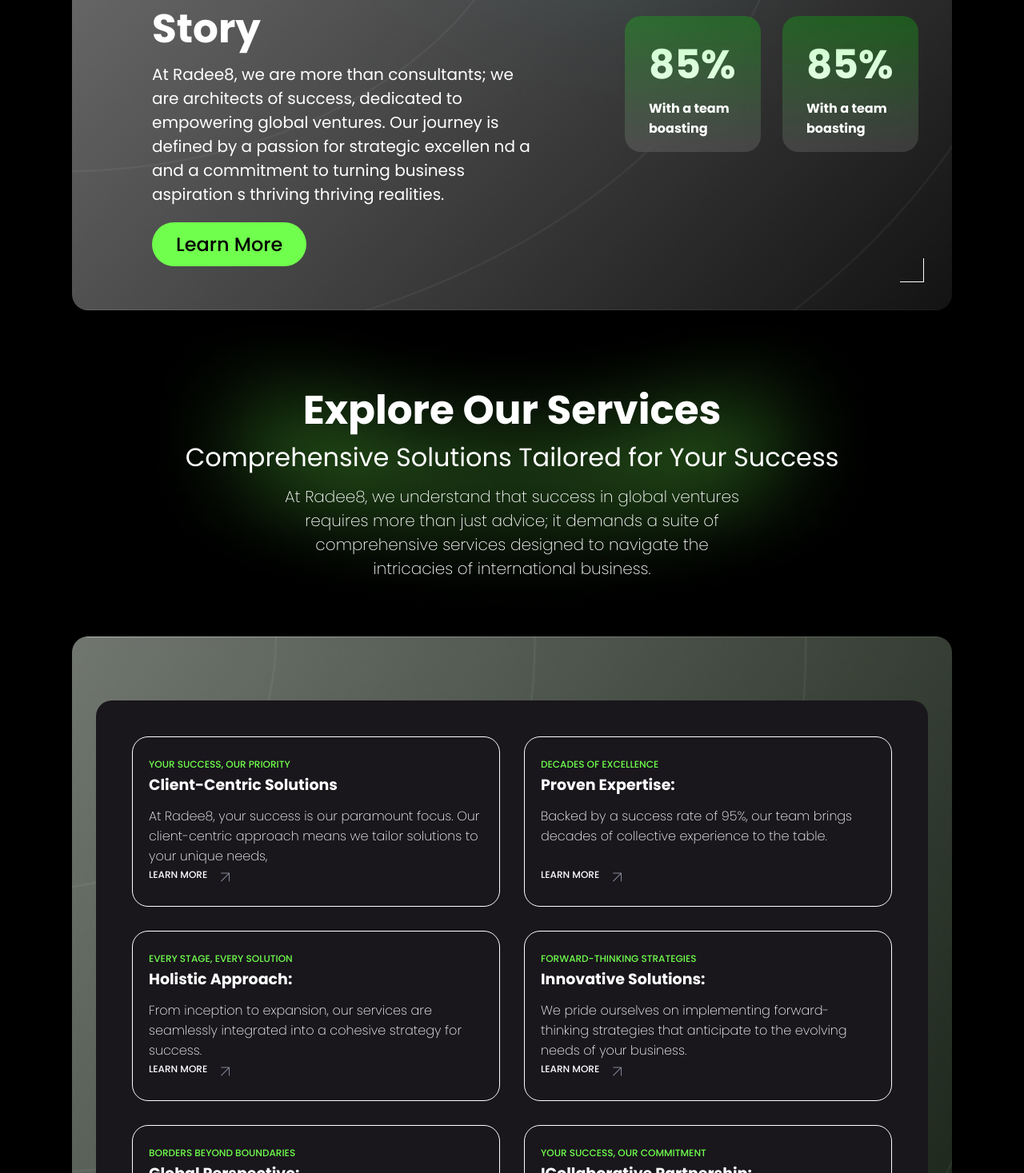
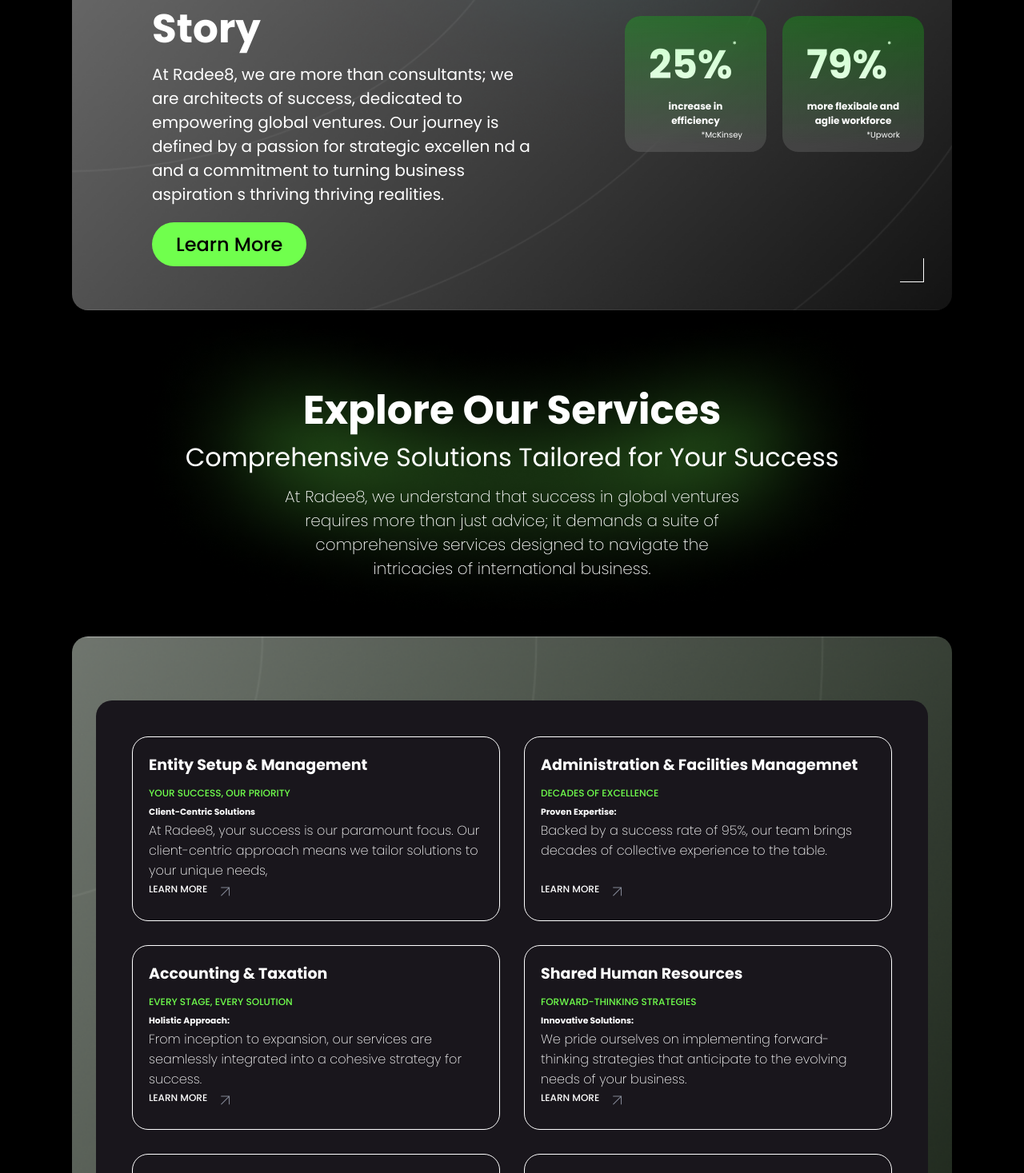
Before and after one commit to sumitsharma37712/radee8, a React (Create React App) app: page / in a window 1280 px wide. Shown: the part 983-2450 px from the top of the page at 80% size. Built offline with nearby package versions, Linux system fonts and the light colour scheme.

Commit message:
changefunctionality

```diff
--- a/src/components/card/Card.css
+++ b/src/components/card/Card.css
@@ -6,17 +6,20 @@
   padding-bottom: 5rem;
   transition-timing-function: ease-in-out;
   transition-duration: 300ms;
+  display: flex;
+  flex-direction: column;
+  gap:0.2rem
 }
 
 
 .approach article.card:nth-child(1)::before {
-  height: 40%;
+  height: 30%;
   width: 50%;
 }
 
 .approach article.card:nth-child(2)::before {
-  height: 45%;
-  width: 55%;
+  height:40%;
+  width: 60%;
 }
 
 .approach article.card:nth-child(3)::before {
@@ -25,34 +28,34 @@
 }
 
 .approach article.card:nth-child(4)::before {
-  height: 55%;
+  height: 50%;
   width: 70%;
 }
 
 .approach article.card:nth-child(5)::before {
-  height: 65%;
+  height: 60%;
   width: 80%;
 }
 
 .approach article.card:nth-child(6)::before {
-  height: 70%;
+  height: 65%;
   width: 90%;
 }
 .approach article.card:hover::before{
   height: 70%;
-  width: 50%;
+  width: 90%;
 }
 article.card .text-green {
   font-size: 1.2rem;
   text-transform: uppercase;
   font-weight: 500;
-  margin-bottom: 1rem;
+  margin-bottom: 0.5rem;
 }
 
 article.card h5 {
   font-size: 1.9rem;
   font-weight: 700;
-  margin-bottom: 1.2rem;
+  margin-bottom: 1rem;
 }
 
 article.card p {
--- a/src/components/card/Card.js
+++ b/src/components/card/Card.js
@@ -3,11 +3,12 @@
 // Style
 import './Card.css';
 
-const Card = ({ slogan, title, description, link }) => {
+const Card = ({ slogan, title,bold, description, link }) => {
   return (
     <article className="card">
+      <h5>{title}</h5>
       <small className="text-green">{slogan}</small>
-      <h5>{title}</h5>
+      <h6>{bold}</h6>
       <p>{description}</p>
       <a href={link} className="card-button">
         Learn More
--- a/src/components/footer/Footer.js
+++ b/src/components/footer/Footer.js
@@ -17,7 +17,7 @@
           <div className="column column-50 copyright">
             <div className="inner">
               <div>
-                <h4>Managed by RADEE8</h4>
+                <h3>Managed by RADEE8</h3>
                 <div className='ficon'>
                   <a
                     href="https://www.linkedin.com/"
@@ -35,6 +35,8 @@
                     <FaXTwitter style={{ color: '#ffff' }} />
                   </a>
                 </div>
+                <br />
+                  <hr style={{width:"75%"}}/>
                 <br />
                 <p>&copy; 2023 RADEE8. All rights reserved.</p>
               </div>
--- a/src/components/tile/Tile.css
+++ b/src/components/tile/Tile.css
@@ -1,13 +1,25 @@
 .tile {
   height: 17rem;
-  max-width: 17rem;
+  /* height: auto; */
+  max-width: 19rem;
   width: 100%;
   border-radius: 2rem;
   padding: 3rem;
   backdrop-filter: blur(1rem);
   background: linear-gradient(#00ff003b, #ffffff20 95%);
+  display: flex;
+  flex-direction: column;
+  gap: 0.1rem;
 }
-
+.tile small{
+  font-size: 12px;
+  text-align: center;
+  font-weight: bold;
+}
+.tile p{
+  font-size: 10px;
+  text-align: right;
+}
 @media only screen and (max-width: 1200px) {
   .tile {
     height: auto;
--- a/src/components/tile/Tile.js
+++ b/src/components/tile/Tile.js
@@ -3,11 +3,12 @@
 // Style
 import './Tile.css';
 
-const Tile = ({ percentage, title }) => {
+const Tile = ({ percentage, title, smallcont }) => {
   return (
     <div className="tile">
-      <h2>{percentage}</h2>
-      <b>{title}</b>
+      <h2 style={{display:"flex"}}>{percentage} <span style={{fontSize:"10px"}}>  * </span></h2>
+      <small >{title}</small>
+      <p >{smallcont}</p>
     </div>
   );
 };
--- a/src/pages/home/Home.css
+++ b/src/pages/home/Home.css
@@ -18,7 +18,7 @@
 
 .hero .graphics img {
   width: 100%;
-  animation: anim 5s linear infinite;
+  animation: anim 30s linear infinite;
 }
 
 @keyframes anim {
@@ -291,7 +291,7 @@
 }
 
 .inner-icon  svg{
-  font-size: 23px;
+  font-size: 21px;
 }
 
 
--- a/src/pages/home/Home.js
+++ b/src/pages/home/Home.js
@@ -121,8 +121,9 @@
                             data-aos-duration="500"
                           >
                             <Tile
-                              percentage="85%"
-                              title="With a team boasting"
+                              percentage="40%"
+                              title="savings on labour cost"
+                              smallcont="*Deloitte"
                             />
                           </div>
                         </div>
@@ -133,8 +134,9 @@
                             data-aos-duration="1500"
                           >
                             <Tile
-                              percentage="85%"
-                              title="With a team boasting"
+                              percentage="25%"
+                              title="increase in efficiency"
+                              smallcont="*McKinsey"
                             />
                           </div>
                         </div>
@@ -145,8 +147,9 @@
                             data-aos-duration="1500"
                           >
                             <Tile
-                              percentage="85%"
-                              title="With a team boasting"
+                              percentage="79%"
+                              title="more flexibale and aglie workforce"
+                              smallcont="*Upwork"
                             />
                           </div>
                         </div>
@@ -189,38 +192,44 @@
                 data-aos-duration="1000"
               >
                 <Card
+                  title="Entity Setup & Management"
                   slogan="Your Success, Our Priority"
-                  title="Client-Centric Solutions"
+                  bold="Client-Centric Solutions"
                   description="At Radee8, your success is our paramount focus. Our client-centric approach means we tailor solutions to your unique needs,"
                   link="#"
                 />
                 <Card
+                  title="Administration & Facilities Managemnet"
                   slogan="Decades of Excellence"
-                  title="Proven Expertise:"
+                  bold="Proven Expertise:"
                   description="Backed by a success rate of 95%, our team brings decades of collective experience to the table."
                   link="#"
                 />
                 <Card
+                  title="Accounting & Taxation"
                   slogan="Every Stage, Every Solution"
-                  title="Holistic Approach:"
+                  bold="Holistic Approach:"
                   description="From inception to expansion, our services are seamlessly integrated into a cohesive strategy for success."
                   link="#"
                 />
                 <Card
+                  title="Shared Human Resources"
                   slogan="Forward-Thinking Strategies"
-                  title="Innovative Solutions:"
+                  bold="Innovative Solutions:"
                   description="We pride ourselves on implementing forward-thinking strategies that anticipate to the evolving needs of your business."
                   link="#"
                 />
                 <Card
+                  title="Payroll Services"
                   slogan="Borders Beyond Boundaries"
-                  title="Global Perspective:"
+                  bold="Global Perspective:"
                   description="Our global perspective extends beyond borders. Radee8 understands the intricacies of international markets and leverages."
                   link="#"
                 />
                 <Card
+                  title="Technical & Software Complianace"
                   slogan="Your Success, Our Commitment"
-                  title="ICollaborative Partnership:"
+                  bold="ICollaborative Partnership:"
                   description="Radee8 is not just a service provider; we are your dedicated partners in shaping a successful international future."
                   link="#"
                 />
@@ -293,7 +302,10 @@
               Our Values
             </h3>
             <p data-aos="fade-up" data-aos-duration="1500">
-              Read the documentation for RADDE8 and popular tools.
+            Radee8 strives tirelessly to stand-on it's core values of Reliability, Simplicty, and Trust.
+              It is our focused commitment and <b> Mission</b> to deliver Our Services through these values.
+              <br />
+              Our <b>Vision</b> is to build a better <b>Future</b> through technology.
             </p>
           </div>
           <div className="row flex-wrap values">
@@ -304,7 +316,7 @@
                 </h3>
                 <hr></hr>
                 <p data-aos="fade-up" data-aos-duration="1500">
-                  Lorem ipsum dolor sit amet, consectetur adipiscing elit.
+                We realize that offering value to customers can be achieved through a straightforward and transparent approach, therefore Radee8 provides solutions that sound simple and work. We try to provide minimalistic, effective solutions to complex business problems.
                 </p>
               </div>
             </div>
@@ -316,7 +328,7 @@
                 </h3>
                 <hr></hr>
                 <p data-aos="fade-up" data-aos-duration="1500">
-                  Lorem ipsum dolor sit amet, consectetur adipiscing elit.
+                Radee8 looks beyond the present to deliver future values. We care about our stakeholders. We are someone you can count on, taking ownership through our actions has been our guiding principle.
                 </p>
               </div>
             </div>
@@ -328,7 +340,7 @@
                 </h3>
                 <hr></hr>
                 <p data-aos="fade-up" data-aos-duration="1500">
-                  Lorem ipsum dolor sit amet, consectetur adipiscing elit.
+                We believe in doing the right thing always. We honor our commitments and believe in complete transparency.
                 </p>
               </div>
             </div>
@@ -343,7 +355,7 @@
               >
                 <h3>RADEE8 Blogs</h3>
                 <p>
-                  Lorem ipsum dolor sit amet, consectetur adipiscing elit. Lorem ipsum dolor sit amet, consectetur adipiscing elit.
+                  Comming Soon!!
                 </p>
                 <Button
                   link="#"
```
